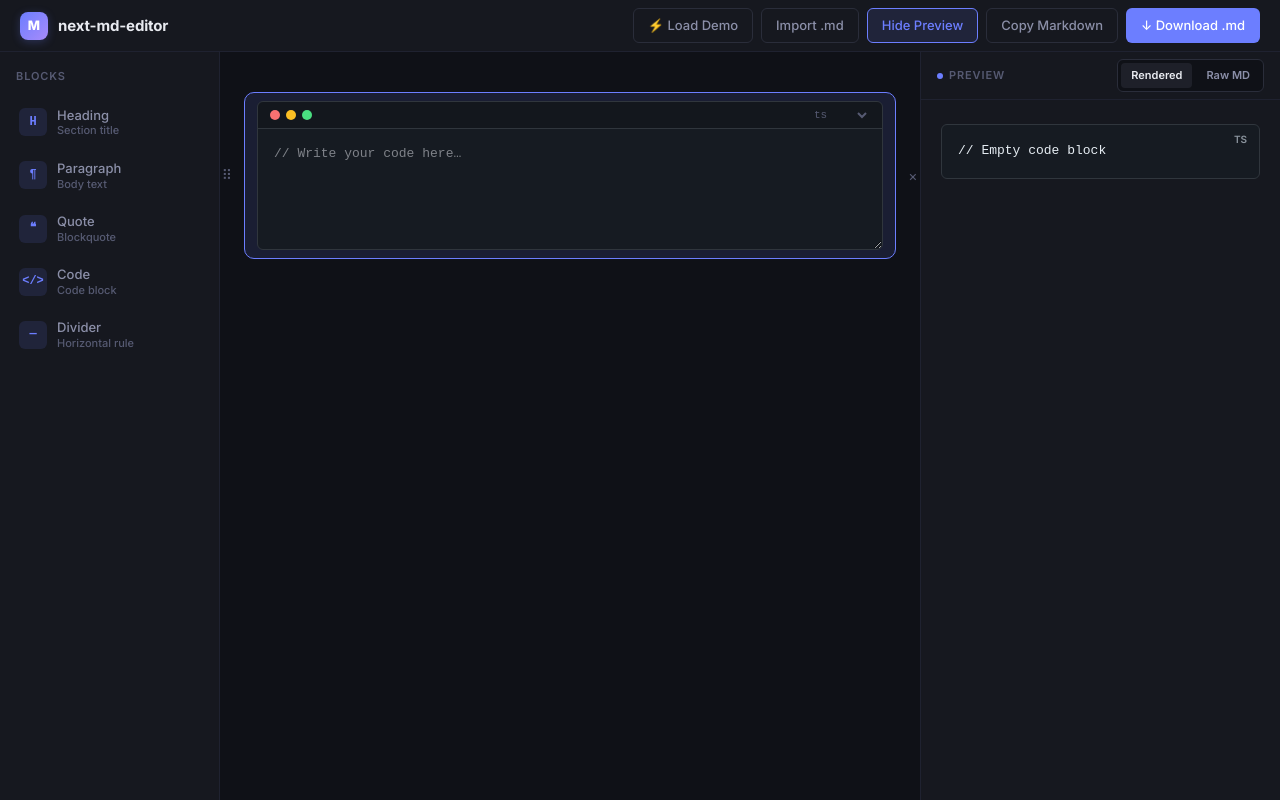
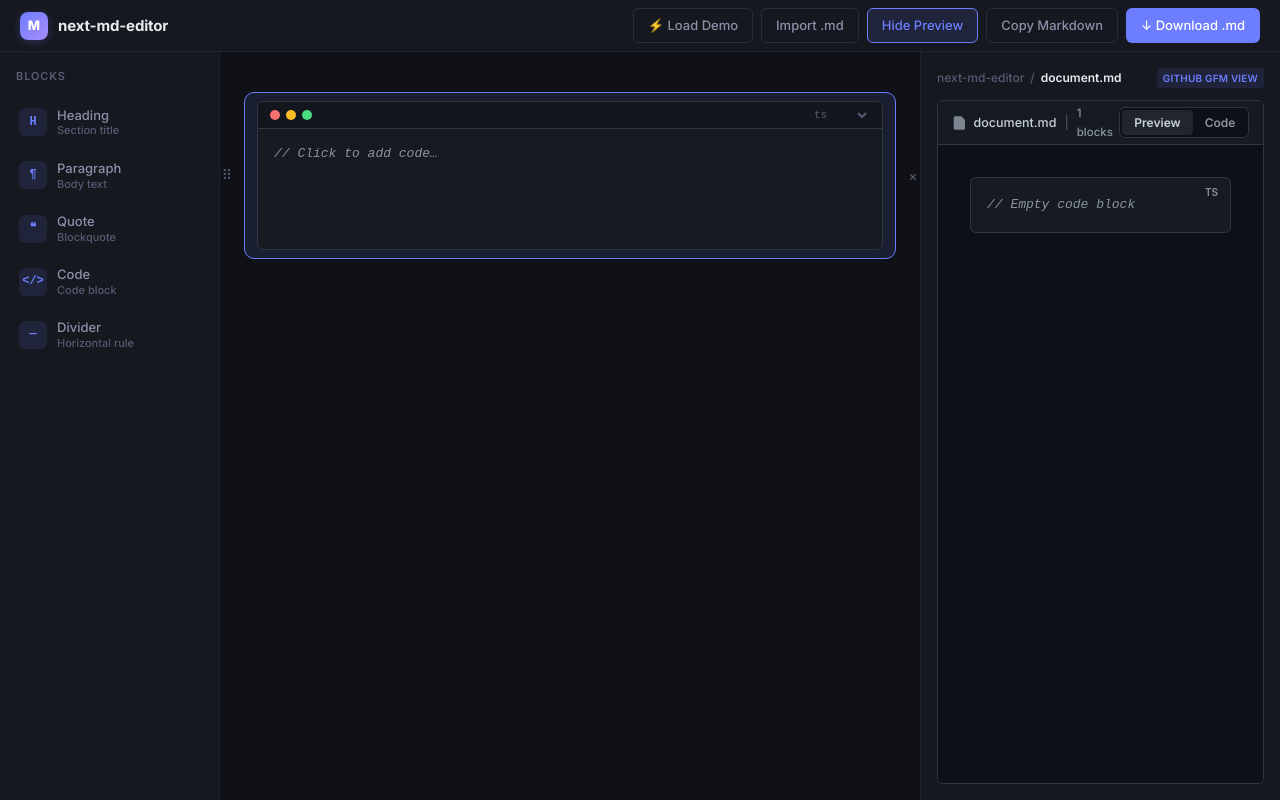
Before and after one commit to hussain-ahmed2/next-md-editor, a Next.js app in the folder apps/web/: page / in a window 1280 px wide. Both pictures are taken after a click on the button "Code block". Built offline with nearby package versions, Linux system fonts and the light colour scheme.

Commit message:
feat: add custom high-fidelity GitHub dark GFM syntax highlighter and repo viewer

```diff
--- a/apps/web/src/components/blocks/CodeBlock.tsx
+++ b/apps/web/src/components/blocks/CodeBlock.tsx
@@ -2,6 +2,8 @@
 
 import { useEditorStore } from "@next-md-editor/editor-core";
 import type { Block } from "@next-md-editor/types";
+import { useState } from "react";
+import { highlightCodeHtml } from "@/features/markdown/highlighter";
 
 const LANGUAGES = ["ts", "tsx", "js", "jsx", "bash", "json", "css", "html", "python", "rust"];
 
@@ -9,6 +11,7 @@ export function CodeBlock({ block }: { block: Block }) {
   const updateBlock = useEditorStore((s) => s.updateBlock);
   const code = (block.props.code as string) ?? "";
   const lang = (block.props.language as string) ?? "ts";
+  const [isEditing, setIsEditing] = useState(false);
 
   return (
     <div style={{
@@ -47,12 +50,16 @@ export function CodeBlock({ block }: { block: Block }) {
           {LANGUAGES.map((l) => <option key={l} value={l}>{l}</option>)}
         </select>
       </div>
-      {/* Editable code */}
+
+      {/* Code area - Conditionally swap between editing and highlighted preview */}
+      {isEditing ? (
         <textarea
           value={code}
           onChange={(e) => updateBlock(block.id, { code: e.target.value })}
+          onBlur={() => setIsEditing(false)}
           placeholder="// Write your code here…"
           spellCheck={false}
+          autoFocus
           style={{
             display: "block",
             width: "100%",
@@ -69,6 +76,26 @@ export function CodeBlock({ block }: { block: Block }) {
             boxSizing: "border-box",
           }}
         />
+      ) : (
+        <div
+          onClick={() => setIsEditing(true)}
+          title="Click to edit code"
+          style={{
+            padding: "14px 16px",
+            minHeight: 120,
+            cursor: "text",
+            background: "transparent",
+            fontFamily: "var(--font-mono)",
+            fontSize: 13,
+            lineHeight: 1.7,
+            color: "#e6edf3",
+            whiteSpace: "pre-wrap",
+            wordBreak: "break-word",
+          }}
+        >
+          <code dangerouslySetInnerHTML={{ __html: highlightCodeHtml(code || "// Click to add code…", lang) }} />
+        </div>
+      )}
     </div>
   );
 }
--- a/apps/web/src/components/editor/MarkdownPreview.tsx
+++ b/apps/web/src/components/editor/MarkdownPreview.tsx
@@ -3,6 +3,7 @@
 import { useEditorStore } from "@next-md-editor/editor-core";
 import { serializeToMarkdown } from "@/features/markdown/serializer";
 import { useState } from "react";
+import { highlightCodeHtml } from "@/features/markdown/highlighter";
 
 export function MarkdownPreview({ width = 360 }: { width?: number }) {
   const blocks = useEditorStore((s) => s.blocks);
@@ -18,84 +19,125 @@ export function MarkdownPreview({ width = 360 }: { width?: number }) {
       flexDirection: "column",
       flexShrink: 0,
       overflow: "hidden",
+      padding: "16px",
+      gap: 12,
     }}>
-      {/* Header and Tab Switcher */}
+      {/* File badge/status explorer */}
       <div style={{
         display: "flex",
         alignItems: "center",
         justifyContent: "space-between",
-        padding: "0 16px",
-        height: 48,
-        borderBottom: "1px solid var(--border-subtle)",
+        fontSize: 12,
+        color: "var(--text-secondary)",
+      }}>
+        <div style={{ display: "flex", alignItems: "center", gap: 6, fontWeight: 500 }}>
+          <span style={{ color: "var(--text-muted)" }}>next-md-editor</span>
+          <span style={{ color: "var(--text-muted)" }}>/</span>
+          <span style={{ color: "var(--text-primary)", fontWeight: 600 }}>document.md</span>
+        </div>
+        <span style={{
+          padding: "2px 6px",
+          borderRadius: 4,
+          background: "var(--accent-muted)",
+          color: "var(--accent)",
+          fontSize: 10,
+          fontWeight: 600,
+          letterSpacing: "0.02em",
+          textTransform: "uppercase",
+        }}>
+          GitHub GFM View
+        </span>
+      </div>
+
+      {/* GitHub Repository File Container Box */}
+      <div style={{
+        flex: 1,
+        display: "flex",
+        flexDirection: "column",
+        background: "#0d1117", // Exact GitHub Dark Theme background
+        border: "1px solid #30363d", // Exact GitHub Dark border
+        borderRadius: 6,
+        overflow: "hidden",
+      }}>
+        {/* GitHub File Box Header */}
+        <div style={{
+          display: "flex",
+          alignItems: "center",
+          justifyContent: "space-between",
+          padding: "8px 14px",
+          background: "#161b22", // Exact GitHub Dark header background
+          borderBottom: "1px solid #30363d",
+          height: 44,
           flexShrink: 0,
         }}>
+          {/* File information */}
           <div style={{
-          fontSize: 11,
-          fontWeight: 600,
-          letterSpacing: "0.08em",
-          textTransform: "uppercase",
-          color: "var(--text-muted)",
             display: "flex",
             alignItems: "center",
-          gap: 6,
+            gap: 8,
+            fontSize: 12.5,
+            color: "#c9d1d9",
+            fontWeight: 500,
           }}>
-          <span style={{
-            width: 6,
-            height: 6,
-            borderRadius: "50%",
-            background: "var(--accent)",
-            display: "inline-block",
-          }} />
-          Preview
+            {/* File Icon */}
+            <svg aria-hidden="true" focusable="false" role="img" viewBox="0 0 16 16" width="14" height="14" fill="currentColor" style={{ color: "#7d8590" }}>
+              <path d="M2 1.75C2 .784 2.784 0 3.75 0h6.586c.464 0 .909.184 1.237.513l3.243 3.243c.33.33.513.774.513 1.237v9.27c0 .966-.784 1.75-1.75 1.75H3.75A1.75 1.75 0 0 1 2 14.25Zm1.75-.25a.25a.25 0 0 0-.25.25v12.5c0 .138.112.25.25.25h10.5a.25a.25 0 0 0 .25-.25V5.5h-2.75A1.75 1.75 0 0 1 10 3.75V1.5Zm9 3.5H10a.25a.25 0 0 0-.25.25v2.75Z"></path>
+            </svg>
+            <span>document.md</span>
+            <span style={{ color: "#484f58", userSelect: "none" }}>|</span>
+            <span style={{ fontSize: 11.5, color: "#8b949e" }}>{blocks.length} blocks</span>
           </div>
+
+          {/* GitHub Tab Selectors */}
           <div style={{
             display: "flex",
-          gap: 4,
-          background: "var(--bg-base)",
-          padding: 3,
+            border: "1px solid #30363d",
             borderRadius: 6,
-          border: "1px solid var(--border)",
+            overflow: "hidden",
+            background: "#0d1117",
+            padding: 2,
           }}>
             <button
               onClick={() => setActiveTab("preview")}
               style={{
-              padding: "4px 10px",
-              fontSize: 11,
+                padding: "3px 12px",
+                fontSize: 12,
                 fontWeight: 600,
                 borderRadius: 4,
                 border: "none",
-              background: activeTab === "preview" ? "var(--bg-elevated)" : "transparent",
-              color: activeTab === "preview" ? "var(--text-primary)" : "var(--text-secondary)",
+                background: activeTab === "preview" ? "#21262d" : "transparent",
+                color: activeTab === "preview" ? "#c9d1d9" : "#8b949e",
                 cursor: "pointer",
-              transition: "all 0.15s ease",
+                transition: "all 0.1s ease",
               }}
             >
-            Rendered
+              Preview
             </button>
             <button
               onClick={() => setActiveTab("raw")}
               style={{
-              padding: "4px 10px",
-              fontSize: 11,
+                padding: "3px 12px",
+                fontSize: 12,
                 fontWeight: 600,
                 borderRadius: 4,
                 border: "none",
-              background: activeTab === "raw" ? "var(--bg-elevated)" : "transparent",
-              color: activeTab === "raw" ? "var(--text-primary)" : "var(--text-secondary)",
+                background: activeTab === "raw" ? "#21262d" : "transparent",
+                color: activeTab === "raw" ? "#c9d1d9" : "#8b949e",
                 cursor: "pointer",
-              transition: "all 0.15s ease",
+                transition: "all 0.1s ease",
               }}
             >
-            Raw MD
+              Code
             </button>
           </div>
         </div>
 
-      {/* Preview Content Container */}
+        {/* GitHub File Box Body */}
         <div style={{
           flex: 1,
           overflow: "auto",
-        padding: "24px 20px",
+          padding: "32px",
+          background: "#0d1117",
         }}>
           {blocks.length === 0 ? (
             <div style={{
@@ -103,31 +145,35 @@ export function MarkdownPreview({ width = 360 }: { width?: number }) {
               alignItems: "center",
               justifyContent: "center",
               height: "100%",
-            color: "var(--text-muted)",
+              color: "#8b949e",
               fontSize: 13,
               fontStyle: "italic",
               textAlign: "center",
             }}>
-            Add blocks to see active preview…
+              Add blocks to see active GitHub preview…
             </div>
           ) : activeTab === "raw" ? (
             <pre style={{
               margin: 0,
-            fontSize: 12.5,
-            lineHeight: 1.7,
-            fontFamily: "var(--font-mono)",
-            color: "var(--text-secondary)",
+              fontSize: 13,
+              lineHeight: 1.6,
+              fontFamily: "ui-monospace, SFMono-Regular, SF Mono, Menlo, Consolas, Liberation Mono, monospace",
+              color: "#c9d1d9",
               whiteSpace: "pre-wrap",
               wordBreak: "break-word",
             }}>
               {markdown}
             </pre>
           ) : (
-          <div className="github-gfm-preview" style={{
+            <div className="markdown-body" style={{
               display: "flex",
               flexDirection: "column",
               gap: 16,
+              fontFamily: '-apple-system, BlinkMacSystemFont, "Segoe UI", "Noto Sans", Helvetica, Arial, sans-serif, "Apple Color Emoji", "Segoe UI Emoji"',
+              fontSize: "15px",
+              lineHeight: 1.6,
               color: "#e6edf3",
+              wordWrap: "break-word",
             }}>
               {blocks.map((block) => {
                 switch (block.type) {
@@ -152,7 +198,7 @@ export function MarkdownPreview({ width = 360 }: { width?: number }) {
                           wordBreak: "break-word",
                         }}
                       >
-                      {text || <span style={{ color: "rgba(255,255,255,0.15)", fontStyle: "italic" }}>Heading {level}</span>}
+                        {text || <span style={{ color: "rgba(255,255,255,0.1)", fontStyle: "italic" }}>Heading {level}</span>}
                       </div>
                     );
                   }
@@ -169,7 +215,7 @@ export function MarkdownPreview({ width = 360 }: { width?: number }) {
                           wordBreak: "break-word",
                         }}
                       >
-                      {text || <span style={{ color: "rgba(255,255,255,0.15)", fontStyle: "italic" }}>Empty paragraph</span>}
+                        {text || <span style={{ color: "rgba(255,255,255,0.1)", fontStyle: "italic" }}>Empty paragraph</span>}
                       </p>
                     );
                   }
@@ -187,7 +233,7 @@ export function MarkdownPreview({ width = 360 }: { width?: number }) {
                       >
                         {text.split("\n").map((line, idx) => (
                           <p key={idx} style={{ margin: 0, lineHeight: 1.6, fontSize: 15 }}>
-                          {line || <span style={{ color: "rgba(255,255,255,0.1)", fontStyle: "italic" }}>Empty quote line</span>}
+                            {line || <span style={{ color: "rgba(255,255,255,0.06)", fontStyle: "italic" }}>Empty quote line</span>}
                           </p>
                         ))}
                       </blockquote>
@@ -222,12 +268,14 @@ export function MarkdownPreview({ width = 360 }: { width?: number }) {
                         )}
                         <pre style={{
                           margin: 0,
-                        fontFamily: "var(--font-mono)",
+                          fontFamily: "ui-monospace, SFMono-Regular, SF Mono, Menlo, Consolas, Liberation Mono, monospace",
                           fontSize: 13,
                           lineHeight: 1.6,
                           color: "#e6edf3",
                           whiteSpace: "pre",
-                      }}>{code || "// Empty code block"}</pre>
+                        }}>
+                          <code dangerouslySetInnerHTML={{ __html: highlightCodeHtml(code || "// Empty code block", lang) }} />
+                        </pre>
                       </div>
                     );
                   }
@@ -252,6 +300,7 @@ export function MarkdownPreview({ width = 360 }: { width?: number }) {
             </div>
           )}
         </div>
+      </div>
     </aside>
   );
 }
--- /dev/null
+++ b/apps/web/src/features/markdown/highlighter.ts
@@ -0,0 +1,92 @@
+/**
+ * Lightweight, high-performance regex-based syntax highlighter
+ * for Javascript, TypeScript, JSON, Bash, Python, HTML, CSS, etc.
+ * Emulates GitHub Dark Theme color tokens exactly.
+ *
+ * Uses safe late-binding tokens with pure-alphabet indexing to prevent
+ * subsequent regexes from matching text/numbers inside HTML style tags.
+ */
+
+// Helper to convert indices to alphabetical characters (preventing number-regex matches)
+function toLetters(num: number): string {
+  let r = "";
+  let n = num;
+  while (n >= 0) {
+    r = String.fromCharCode((n % 26) + 97) + r;
+    n = Math.floor(n / 26) - 1;
+  }
+  return r;
+}
+
+export function highlightCodeHtml(code: string, lang: string = "ts"): string {
+  if (!code) return "";
+
+  // Escape HTML tags to prevent XSS / broken UI
+  let html = code
+    .replace(/&/g, "&amp;")
+    .replace(/</g, "&lt;")
+    .replace(/>/g, "&gt;");
+
+  // 1. Stash Comments with purely alphabetical placeholders
+  const comments: string[] = [];
+  html = html.replace(/(\/\/[^\n]*|\/\*[\s\S]*?\*\/|#[^\n]*)/g, (match) => {
+    comments.push(match);
+    const key = toLetters(comments.length - 1);
+    return `__COMMENTPLACEHOLDER${key}__`;
+  });
+
+  // 2. Stash Strings with purely alphabetical placeholders
+  const strings: string[] = [];
+  html = html.replace(/(["'`])(.*?)\1/g, (match) => {
+    strings.push(match);
+    const key = toLetters(strings.length - 1);
+    return `__STRINGPLACEHOLDER${key}__`;
+  });
+
+  // 3. Mark Keywords
+  const keywords = /\b(const|let|var|function|return|export|import|from|default|if|else|for|while|do|switch|case|break|continue|class|extends|new|this|typeof|instanceof|async|await|try|catch|finally|throw|interface|type|public|private|protected|readonly|any|string|number|boolean|void|null|undefined|as|implements|package|in|of)\b/g;
+  html = html.replace(keywords, "__KW_START__$1__KW_END__");
+
+  // 4. Mark Built-in Objects and Methods
+  html = html.replace(/\b(console|log|warn|error|info|window|document|process|global|require|module|exports|JSON|Math|Object|Array|Promise|Set|Map|String|Number|Boolean|Function|Date|RegExp)\b/g, "__BI_START__$1__BI_END__");
+
+  // 5. Mark Numbers
+  html = html.replace(/\b(\d+)\b/g, "__NUM_START__$1__NUM_END__");
+
+  // 6. Mark Functions / Method execution
+  html = html.replace(/\b([a-zA-Z_][a-zA-Z0-9_]*)(?=\()/g, "__FUNC_START__$1__FUNC_END__");
+
+  // 7. Restore Strings wrapped in styled spans
+  strings.forEach((str, idx) => {
+    const key = toLetters(idx);
+    html = html.replace(`__STRINGPLACEHOLDER${key}__`, `__STR_START__${str}__STR_END__`);
+  });
+
+  // 8. Restore Comments wrapped in styled spans
+  comments.forEach((comment, idx) => {
+    const key = toLetters(idx);
+    html = html.replace(`__COMMENTPLACEHOLDER${key}__`, `__COM_START__${comment}__COM_END__`);
+  });
+
+  // 9. Late-bind all marked tokens to safe HTML tags
+  html = html
+    .replace(/__KW_START__/g, '<span style="color: #ff7b72; font-weight: 500;">')
+    .replace(/__KW_END__/g, "</span>")
+
+    .replace(/__BI_START__/g, '<span style="color: #79c0ff;">')
+    .replace(/__BI_END__/g, "</span>")
+
+    .replace(/__NUM_START__/g, '<span style="color: #79c0ff;">')
+    .replace(/__NUM_END__/g, "</span>")
+
+    .replace(/__FUNC_START__/g, '<span style="color: #d2a8ff;">')
+    .replace(/__FUNC_END__/g, "</span>")
+
+    .replace(/__STR_START__/g, '<span style="color: #a5d6ff;">')
+    .replace(/__STR_END__/g, "</span>")
+
+    .replace(/__COM_START__/g, '<span style="color: #8b949e; font-style: italic;">')
+    .replace(/__COM_END__/g, "</span>");
+
+  return html;
+}
```
Lines whose indentation alone changed are shown as unchanged.
